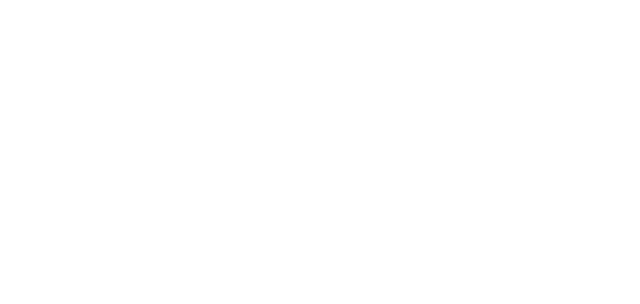
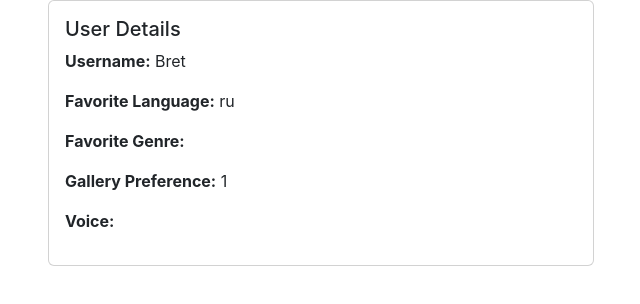
Before and after one commit to A-Kolesnikov/tmdb-group, a React (Create React App) app: page /user in a window 1280 px wide. Before the commit this address had no page. Shown: the top 304 px of the page, without its empty margins (319-959 px from the left). Built offline with nearby package versions, Linux system fonts and the light colour scheme.

Commit message:
user page

```diff
--- a/src/Components/App.js
+++ b/src/Components/App.js
@@ -1,23 +1,16 @@
 import React from 'react';
-import 'bootstrap/dist/css/bootstrap.min.css';
-import { BrowserRouter as Router, Routes, Route } from 'react-router-dom';//packages
-
-import { initStorage } from '../Service/LocalStorageManager'; //functions
-
-import RegisterPage from './RegisterPage'; //components
-
+import { BrowserRouter as Router, Routes, Route } from 'react-router-dom';
+import RegisterPage from './RegisterPage';
+import UserPage from './UserPage';
 
 function App() {
-  initStorage()
-
   return (
-    <div className="App">
-      <Router>
-        <Routes>
-          <Route path="/" element={<RegisterPage />} />
-        </Routes>
-      </Router>
-    </div>
+    <Router>
+      <Routes>
+        <Route path="/" element={<RegisterPage />} />
+        <Route path="/user" element={<UserPage />} />
+      </Routes>
+    </Router>
   );
 }
 
--- a/src/Components/RegisterPage.js
+++ b/src/Components/RegisterPage.js
@@ -1,8 +1,10 @@
 import React, { useState } from "react";
+import { useNavigate } from "react-router-dom";
 import { RegisterStep1 } from "./register/RegisterStep1";
 import { RegisterStep2 } from "./register/RegisterStep2";
 import { RegisterStep3 } from "./register/RegisterStep3";
 import { RegisterStep4 } from "./register/RegisterStep4";
+import { allData, updStorage } from '../Service/LocalStorageManager';
 
 const steps = {
     1: RegisterStep1,
@@ -14,16 +16,42 @@
 const RegisterPage = () => {
     const [step, setStep] = useState(1);
     const [formData, setFormData] = useState({});
+    const navigate = useNavigate();
 
     const nextStep = () => {
         setStep(step + 1);
+
+        if (step === 4) { // After the last step
+            // Get the current data from localStorage
+            let data = allData();
+
+            // Prepare the new user object
+            let newUser = {
+                id: data.users.length + 1,
+                username: formData.username,
+                password: formData.password,
+                favLang: formData.favLang,
+                favGenre: formData.favGenre,
+                voice: formData.voice,
+                favGallery: Number(formData.gallery), // Save as a number
+                viewedMovies: []
+            };
+
+            // Add the new user to the users array
+            data.users.push(newUser);
+
+            // Set this user as the loggedUser
+            data.loggedUser = newUser.id;
+
+            // Save the updated data back to localStorage
+            updStorage(data);
+
+            // Redirect to the user page
+            navigate("/user");
+        }
     };
 
     const Step = steps[step];
-
-    if (!Step) {
-        return <p>Registration complete!</p>; // or any other component / redirect action
-    }
 
     return (
         <Step
--- a/src/Components/UserPage.js
+++ b/src/Components/UserPage.js
@@ -1,9 +1,31 @@
-import React from "react";
+import React from 'react';
+import { allData } from '../Service/LocalStorageManager';
+import { Container, Row, Col, Card } from 'react-bootstrap';
 
-function UserPage(){
-    return(
-    <>    </>
-    )
+const UserPage = () => {
+    const data = allData();
+    const loggedUser = data.users.find(user => user.id === data.loggedUser);
+
+    return (
+        <Container>
+            <Row>
+                <Col md={{ span: 6, offset: 3 }}>
+                    <Card>
+                        <Card.Body>
+                            <Card.Title>User Details</Card.Title>
+                            <Card.Text>
+                                <p><strong>Username:</strong> {loggedUser.username}</p>
+                                <p><strong>Favorite Language:</strong> {loggedUser.favLang}</p>
+                                <p><strong>Favorite Genre:</strong> {loggedUser.favGenre}</p>
+                                <p><strong>Gallery Preference:</strong> {loggedUser.favGallery}</p>
+                                <p><strong>Voice:</strong> {loggedUser.voice}</p>
+                            </Card.Text>
+                        </Card.Body>
+                    </Card>
+                </Col>
+            </Row>
+        </Container>
+    );
 }
 
-export default UserPage
+export default UserPage;
--- a/src/Components/register/RegisterStep3.js
+++ b/src/Components/register/RegisterStep3.js
@@ -18,9 +18,9 @@
                         <Form.Label>Choose Gallery</Form.Label>
                         <Form.Control as="select" value={gallery} onChange={e => setGallery(e.target.value)}>
                             <option value="">Select</option>
-                            <option value="mostPopular">Most Popular</option>
-                            <option value="topRated">Top Rated</option>
-                            <option value="upcoming">Upcoming</option>
+                            <option value="0">Most Popular</option>
+                            <option value="1">Top Rated</option>
+                            <option value="2">Upcoming</option>
                         </Form.Control>
                     </Form.Group>
                     <Button variant="primary" type="submit">Next</Button>
--- a/src/Service/LocalStorageManager.js
+++ b/src/Service/LocalStorageManager.js
@@ -44,7 +44,7 @@
     dB.removeItem('tmdbData')
 }
 
-function updStorage(newDdata){  //update localStorage if some data was changed
+export function updStorage(newDdata){  //update localStorage if some data was changed
     dB.setItem('tmdbData', JSON.stringify(newDdata))
 }
 
```
